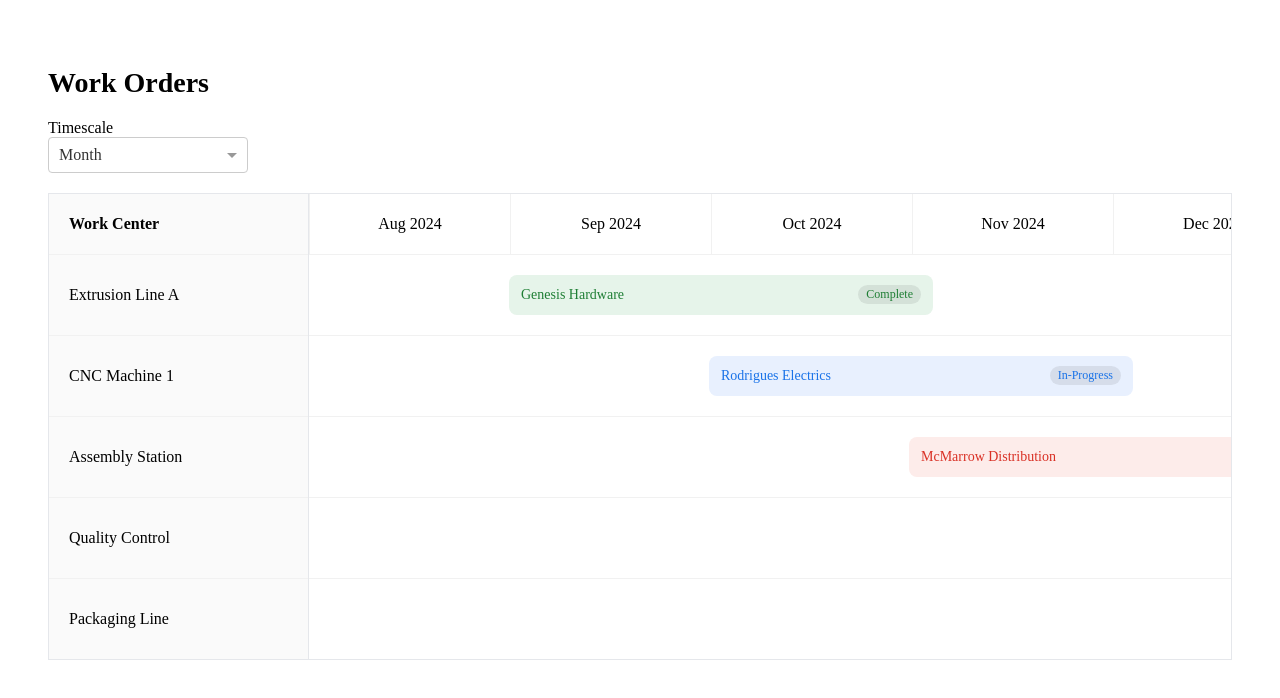
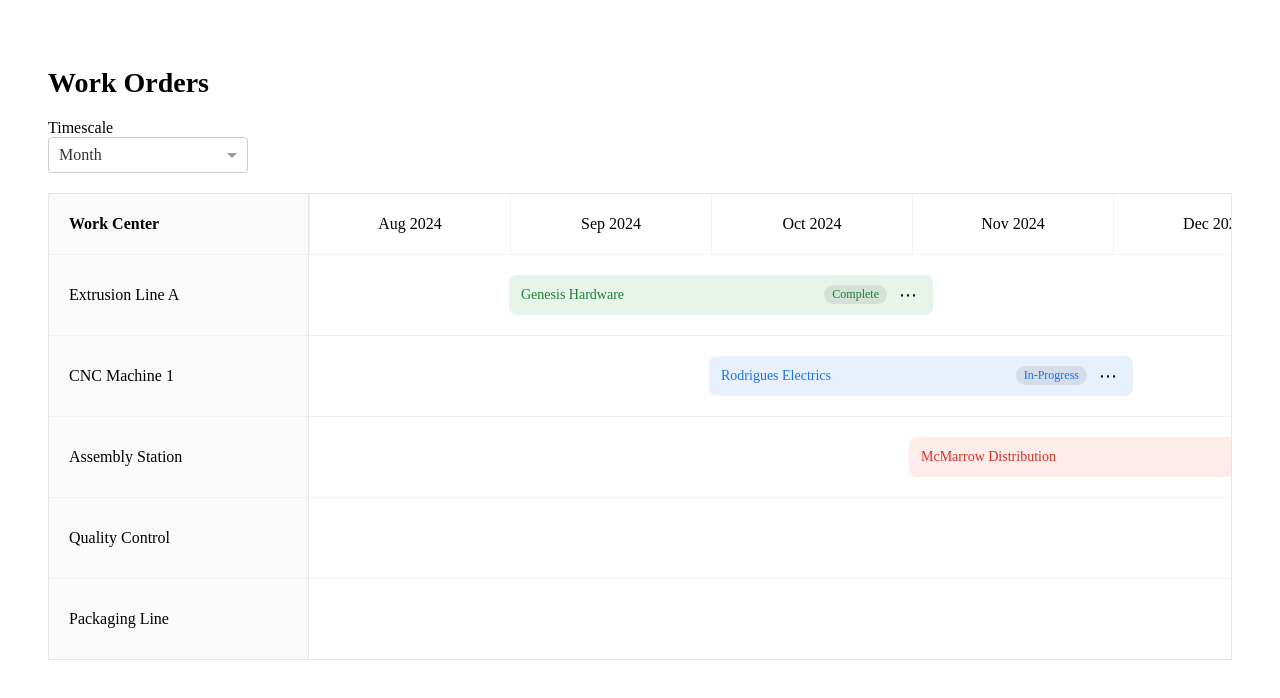
Before and after one commit to saiprathapsamanu-gif/timeline, an Angular app: page / in a window 1280 px wide. Shown: the top 698 px of the page. Built offline with nearby package versions, Linux system fonts and the light colour scheme.

Commit message:
feat: add interactive action menu with edit/delete options

```diff
--- a/src/app/timeline/timeline.html
+++ b/src/app/timeline/timeline.html
@@ -35,8 +35,17 @@
                     [ngStyle]="getBarStyle(order, wc)"
                     [ngClass]="order.status">
                     <span class="name">{{ order.name }}</span>
-                    <span class="status-pill">{{ order.status }}</span>
+                    <div class="actions">
+                        <span class="status-pill">{{ order.status }}</span>
+                        <button class="more-btn" (click)="toggleMenu(order.name); $event.stopPropagation()">⋯</button>
+                        <div
+                            class="action-menu"
+                            *ngIf="activeMenuId === order.name">
+                            <div class="menu-item">Edit</div>
+                                <div class="menu-item delete">Delete</div>
+                        </div>
                     </div>
+                </div>
             </div>
         </div>
     </div>
--- a/src/app/timeline/timeline.scss
+++ b/src/app/timeline/timeline.scss
@@ -65,6 +65,7 @@
   height: 80px;
   border-top: 1px solid #f1f1f1;
   position: relative;
+  overflow: visible;   // VERY IMPORTANT
 }
 
 .bar {
@@ -78,6 +79,11 @@
   justify-content: space-between;
   font-size: 14px;
   gap: 12px;
+  transition: all 0.2s ease;
+}
+
+.bar:hover {
+  box-shadow: 0 4px 12px rgba(0,0,0,0.12);
 }
 
 .bar.complete {
@@ -102,3 +108,49 @@
   font-size: 12px;
   text-transform: capitalize;
 }
+
+.actions {
+  display: flex;
+  align-items: center;
+  gap: 8px;
+  position: relative;   // VERY IMPORTANT
+}
+
+.more-btn {
+  background: transparent;
+  border: none;
+  cursor: pointer;
+  font-size: 18px;
+  padding: 4px;
+  border-radius: 4px;
+}
+
+.more-btn:hover {
+  background: rgba(0,0,0,0.08);
+}
+
+.action-menu {
+  position: absolute;
+  right: 0;
+  top: 30px;   // instead of 45px
+  background: white;
+  border: 1px solid #e5e7eb;
+  border-radius: 6px;
+  box-shadow: 0 6px 16px rgba(0,0,0,0.12);
+  width: 120px;
+  z-index: 100;
+}
+
+.menu-item {
+  padding: 10px 14px;
+  font-size: 14px;
+  cursor: pointer;
+}
+
+.menu-item:hover {
+  background: #f3f4f6;
+}
+
+.menu-item.delete {
+  color: #d93025;
+}
--- a/src/app/timeline/timeline.ts
+++ b/src/app/timeline/timeline.ts
@@ -1,12 +1,12 @@
 import { Component } from '@angular/core';
-import { NgFor, NgStyle, NgClass } from '@angular/common';
+import { NgFor, NgStyle, NgClass, NgIf } from '@angular/common';
 import { FormsModule } from '@angular/forms';
 import { NgSelectModule } from '@ng-select/ng-select';
 
 @Component({
   selector: 'app-timeline',
   standalone: true,
-  imports: [NgFor, NgStyle, NgClass, FormsModule, NgSelectModule],
+  imports: [NgFor, NgStyle, NgClass, NgIf, FormsModule, NgSelectModule],
   templateUrl: './timeline.html',
   styleUrls: ['./timeline.scss'],
 })
@@ -56,6 +56,17 @@ export class TimelineComponent {
   }
 ];
 
+activeMenuId: string | null = null;
+
+toggleMenu(orderName: string) {
+  this.activeMenuId =
+    this.activeMenuId === orderName ? null : orderName;
+}
+
+closeMenu() {
+  this.activeMenuId = null;
+}
+
 getBarStyle(order: any, wc: string) {
   if (order.workCenter !== wc) {
     return { display: 'none' };
```
